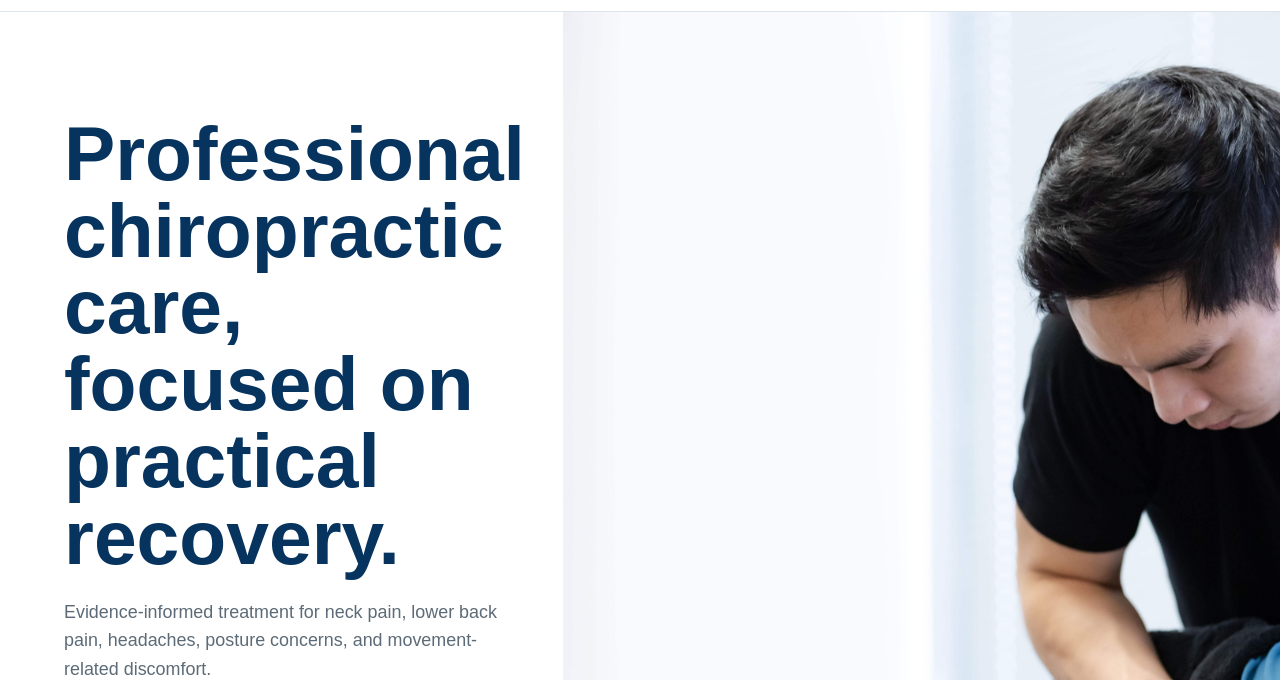
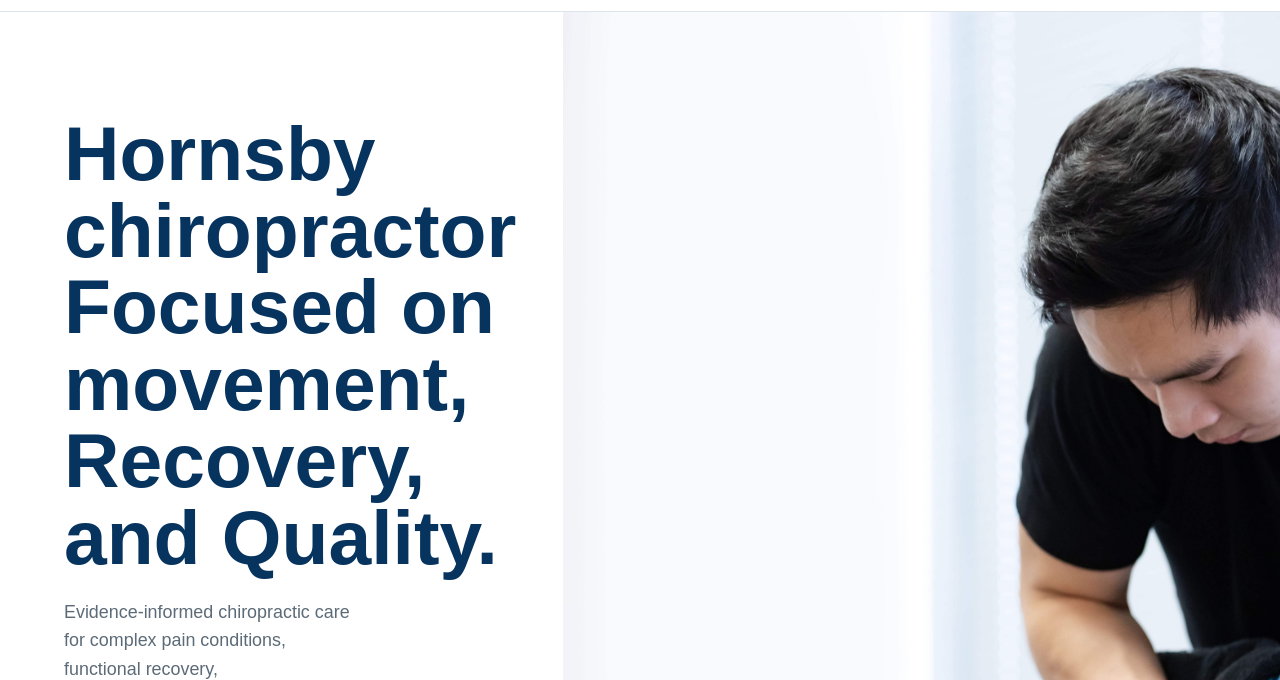
Before and after one commit to hglee0703-blip/hornsbychiropractor, a plain HTML site: page index.html in a window 1280 px wide. Shown: the part 120-800 px from the top of the page. Drawn offline with Linux system fonts and the light colour scheme.

Commit message:
Update homepage hero copy

```diff
--- a/index.html
+++ b/index.html
@@ -30,10 +30,16 @@
     <main>
       <section class="hero">
         <div class="hero-copy">
-          <h1>Professional chiropractic care, focused on practical recovery.</h1>
+          <h1>
+            Hornsby chiropractor<br>
+            Focused on movement,<br>
+            Recovery, and Quality.
+          </h1>
           <p>
-            Evidence-informed treatment for neck pain, lower back pain,
-            headaches, posture concerns, and movement-related discomfort.
+            Evidence-informed chiropractic care<br>
+            for complex pain conditions,<br>
+            functional recovery,<br>
+            and long-term quality of life.
           </p>
           <div class="hero-actions">
             <a class="button" href="https://hornsby-chiropractor.au4.cliniko.com/bookings">Book online</a>
```
